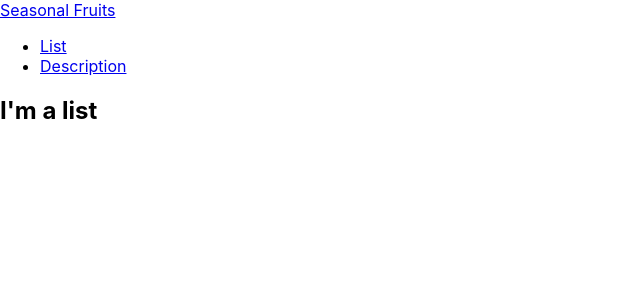
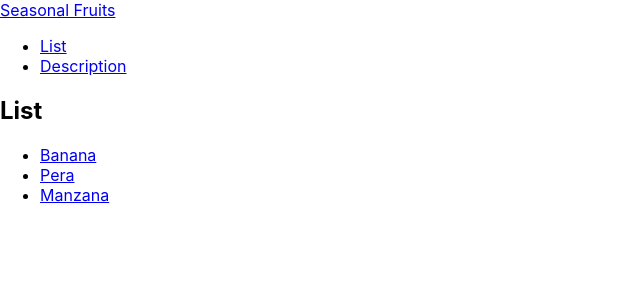
Before and after one commit to Juliiis/seasonal-fruits, a React (Create React App) app: page /list in a window 1280 px wide. Shown: the top 300 px of the page, without its empty margins (0-640 px from the left). Built offline with nearby package versions, Linux system fonts and the light colour scheme.

Commit message:
connect list item with description

```diff
--- a/src/App.js
+++ b/src/App.js
@@ -21,7 +21,7 @@ function App() {
       </div>
       <Switch>
         <Route path="/list" component={List}></Route>
-        <Route path="/description" component={Description} />
+        <Route path="/description/:id" component={Description} />
         <Route path="/" component={List}></Route>
       </Switch>
     </Router >
--- a/src/Components/description.js
+++ b/src/Components/description.js
@@ -1,9 +1,11 @@
 import React from 'react'
+import { useParams } from 'react-router-dom'
 
 function Description() {
+    const { id } = useParams()
     return (
         <div>
-            <h2>I'm description</h2>
+            <h2>I'm description for {id}</h2>
         </div>
     )
 }
--- a/src/Components/list.js
+++ b/src/Components/list.js
@@ -1,9 +1,21 @@
 import React from 'react'
+import { Link } from 'react-router-dom'
 
 function List() {
     return (
         <div>
-            <h2>I'm a list</h2>
+            <h2>List</h2>
+            <ul>
+                <li>
+                    <Link to="/description/banana">Banana</Link>
+                </li>
+                <li>
+                    <Link to="/description/pera">Pera</Link>
+                </li>
+                <li>
+                    <Link to="/description/manzana">Manzana</Link>
+                </li>
+            </ul>
         </div>
     )
 }
```
